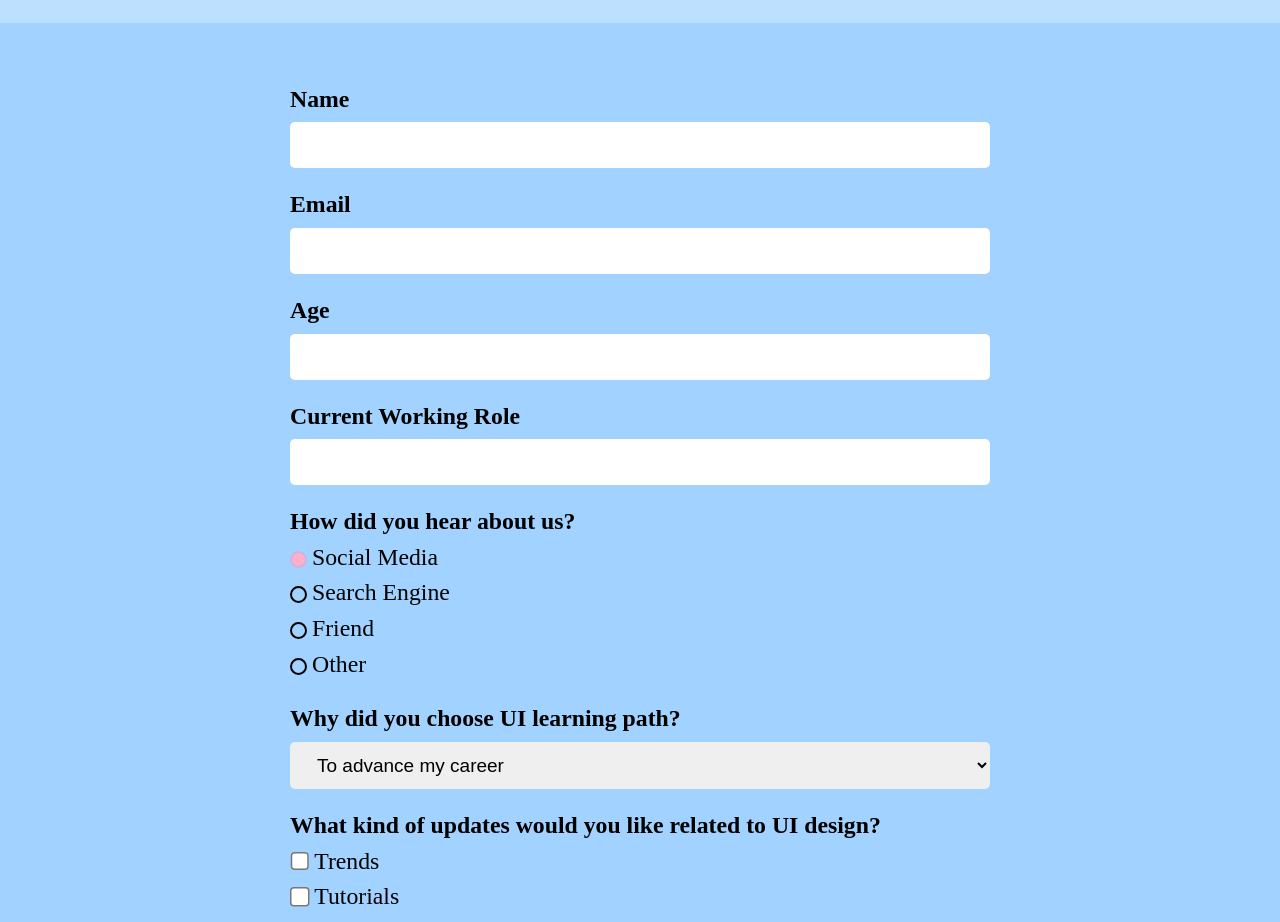
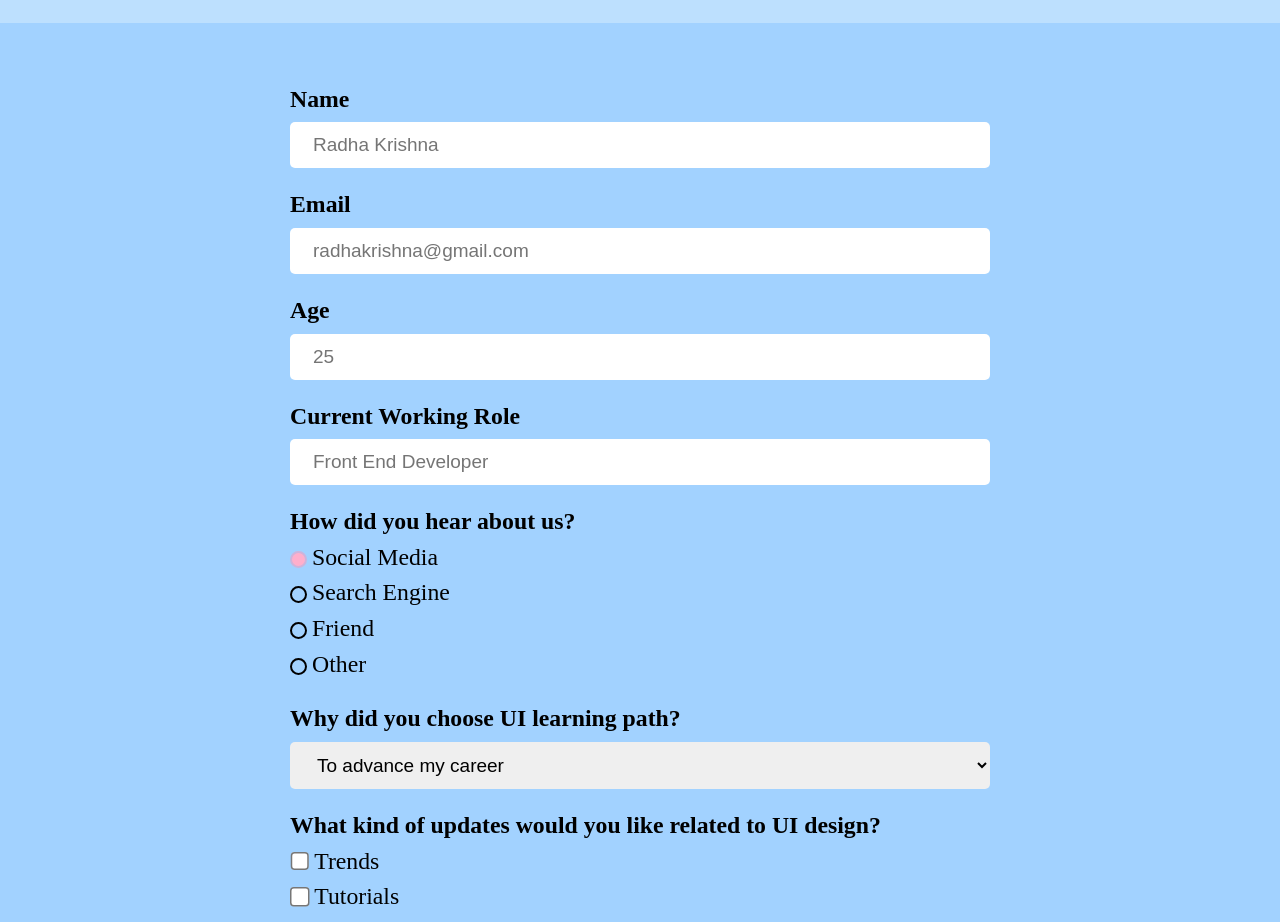
Before and after one commit to Jayakrishna5-dev/Subscribe-to-UI-tricks, a plain HTML site: page index.html in a window 1280 px wide. Shown: the part 2503-3425 px from the top of the page. Drawn offline with Linux system fonts and the light colour scheme; a web font is replaced by a local one.

Commit message:
Update index.html

```diff
--- a/index.html
+++ b/index.html
@@ -59,19 +59,19 @@
         <form action="/submit-form" method="POST">
             <div>
                 <label class="bd" for="name">Name</label>
-                <input type="text" id="name" name="name" required>
+                <input type="text" id="name" name="name" placeholder="Radha Krishna" required>
             </div>
             <div>
                 <label class="bd" for="email">Email</label>
-                <input type="email" id="email" name="email" required>
+                <input type="email" id="email" name="email" placeholder="radhakrishna@gmail.com" required>
             </div>
             <div>
                 <label class="bd" for="age">Age</label>
-                <input type="number" id="age" name="age" required>
+                <input type="number" id="age" name="age" placeholder="25" required>
             </div>
             <div>
                 <label class="bd" for="role">Current Working Role</label>
-                <input type="text" id="role" name="role">
+                <input type="text" id="role" name="role" placeholder="Front End Developer">
             </div>
             <div>
                 <label class="bd">How did you hear about us?</label><br>
```
